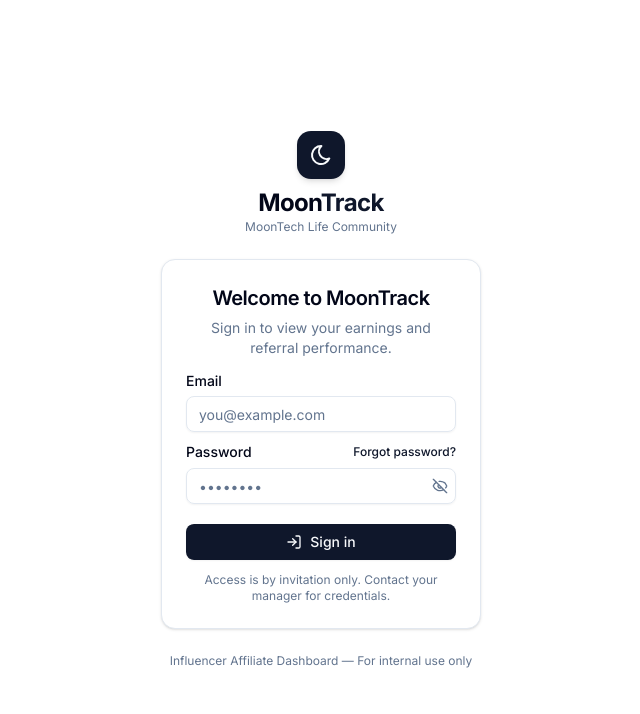
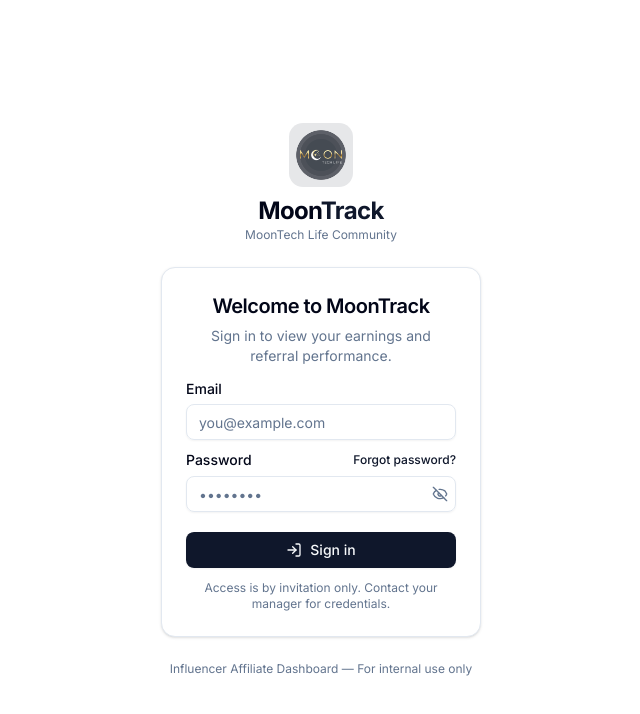
Before and after one commit to MTLCOMMUNITY/MOONTRACK, a React (Vite) app: page /sign-in in a window 1280 px wide. Shown: the top 714 px of the page, without its empty margins (319-959 px from the left). Built offline with nearby package versions, Linux system fonts and the light colour scheme; no server answers.

Commit message:
style: update logo on login and auth pages

```diff
--- a/src/features/auth/auth-layout.tsx
+++ b/src/features/auth/auth-layout.tsx
@@ -11,8 +11,8 @@
 
         {/* Brand header */}
         <div className='flex flex-col items-center gap-2 text-center'>
-          <div className='flex size-12 items-center justify-center rounded-xl bg-primary text-primary-foreground shadow-md'>
-            <IconMoon className='size-6' />
+          <div className='flex size-16 items-center justify-center rounded-xl bg-primary/10 overflow-hidden'>
+            <img src='/moon-logo.png' alt='MoonTech Logo' className='size-16 object-contain' />
           </div>
           <div>
             <h1 className='text-2xl font-bold tracking-tight'>
```
